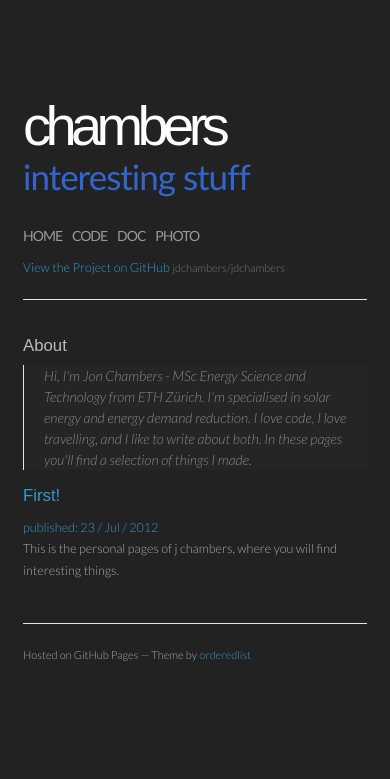
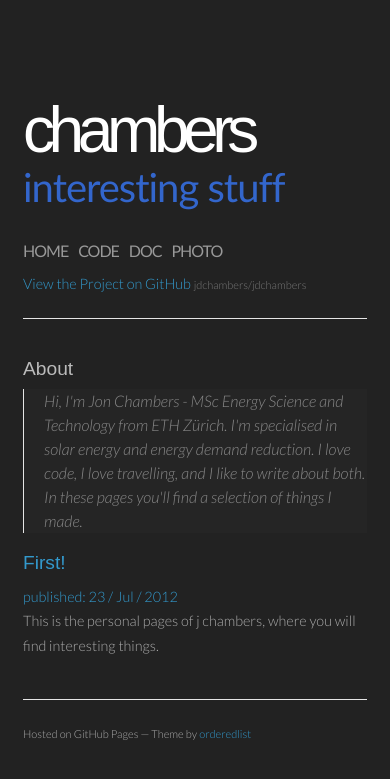
Before and after one commit to jdchambers/jdchambers, a Jekyll site: the page built from index.html, in a window 390 px wide. Shown: the top 779 px of the page. Built offline with Jekyll 4.4.1, drawn with Linux system fonts in a browser that asks for light colours.

Commit message:
bigger fonts on mobile

```diff
--- a/css/styles.css
+++ b/css/styles.css
@@ -449,6 +449,7 @@ footer {
 @media print, screen and (max-width: 480px) {
   body {
     padding:15px;
+    font-size:16px;
   }
 
 }
```
